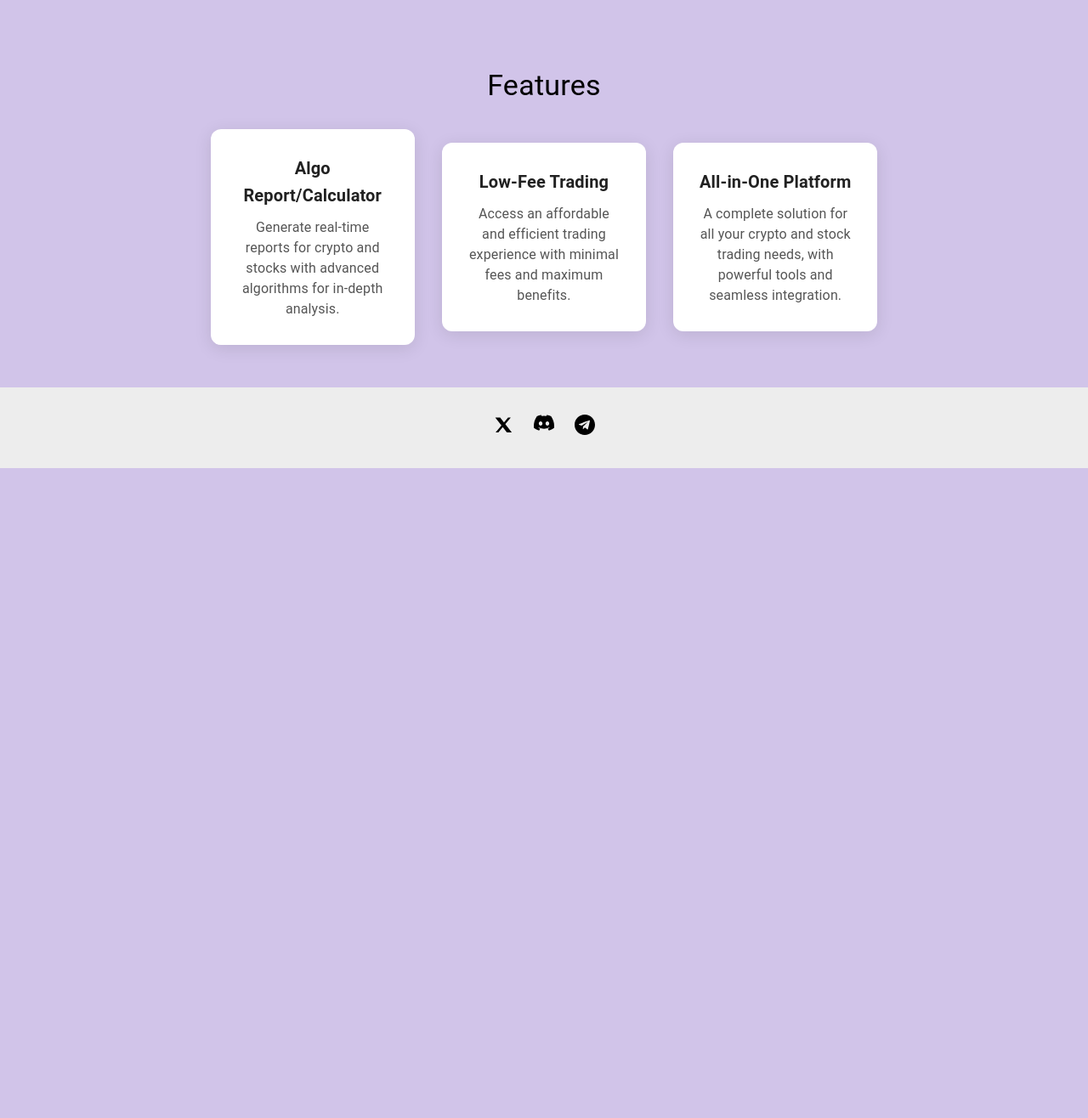
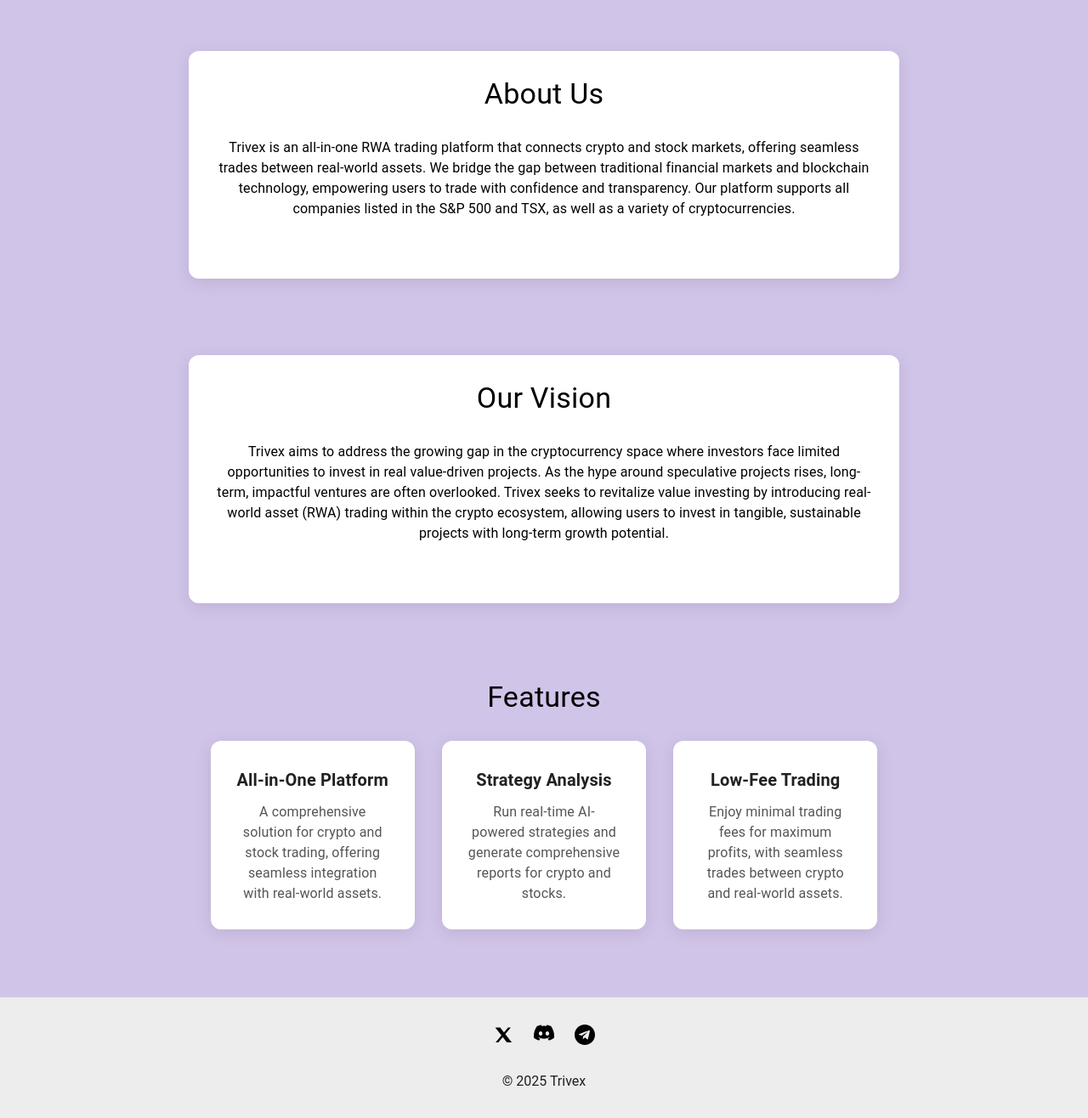
Before and after one commit to JY20/trivex_landing, a React (Create React App) app: page / in a window 1280 px wide. Shown: the part 734-2050 px from the top of the page at 85% size. Before the commit the page ends 1285 px from the top, so only its background shows below. Built offline with nearby package versions, Linux system fonts and the light colour scheme.

Commit message:
updating the content

```diff
--- a/src/components/Footer.jsx
+++ b/src/components/Footer.jsx
@@ -61,6 +61,7 @@ const Footer = () => {
           </div>
 
         </Stack>
+        &copy; 2025 Trivex
       </StackColumn>
     </BoxRow>
   );
--- a/src/components/Header.jsx
+++ b/src/components/Header.jsx
@@ -33,7 +33,8 @@ const Header = () => {
                     Welcome to Trivex
                 </Typography>
                 <Typography variant="h6" sx={{ color: 'black' }}>
-                    Your go-to platform for real world assets trading and analysis, plus low-fee trading.
+                    The one-stop platform for seamless
+                    trading of crypto and real world assets with real-time insights
                 </Typography>
             </ContentBox>
 
--- a/src/pages/MainPage.js
+++ b/src/pages/MainPage.js
@@ -1,56 +1,105 @@
 import React, { useState } from 'react';
-import { Grid, Box, Typography, Button, TextField, Paper } from '@mui/material';
+import { Grid, Box, Typography, Paper } from '@mui/material';
 import Header from '../components/Header';
-// import axios from 'axios';
 
 const MainPage = () => {
-    const [formData, setFormData] = useState({
-        email: '',
-        wallet: '',
-        message: '',
-    });
-    const host = "localhost:8080";
-
-    const handleInputChange = (e) => {
-        const { name, value } = e.target;
-        setFormData((prevData) => ({
-            ...prevData,
-            [name]: value
-        }));
-    };
-
-    // const handleSubmit = async (e) => {
-    //     e.preventDefault();
-    //     try {
-    //         const response = await axios.post(`http://${host}/add_request`, formData);
-
-    //         const result = response.data.status;
-
-    //         if (result === "Success") {
-    //             alert("Whitelist request has been submitted successfully");
-    //         }
-    //     } catch (error) {
-    //         console.error(error);
-    //         alert(`Error had occurred in submitting whitelist request: ${error}`);
-    //     }
-    // };
 
     return (
-        <Box sx={{ fontFamily: 'Arial, sans-serif', backgroundColor: '#D1C4E9', minHeight: '100vh', width: '100%'}}>
+        <Box sx={{ fontFamily: 'Arial, sans-serif', backgroundColor: '#D1C4E9', minHeight: '100vh', width: '100%' }}>
             <Header />
+
+            {/* About Us Section */}
             <section style={{
-                padding: '50px 30px',
+                padding: '30px 30px',
+                display: 'flex',
+                justifyContent: 'center',
+                alignItems: 'center',
+                flexDirection: 'column',
+                marginBottom: '30px',
+                width: '70%', // Adjusted width to 70%
+                marginLeft: 'auto', // To center it horizontally
+                marginRight: 'auto' // To center it horizontally
+            }}>
+                <Paper sx={{
+                    padding: '30px',
+                    textAlign: 'center',
+                    backgroundColor: '#fff',
+                    borderRadius: '12px',
+                    boxShadow: '0 4px 20px rgba(0, 0, 0, 0.1)',
+                    transition: 'transform 0.3s',
+                    '&:hover': { transform: 'translateY(-10px)' }
+                }}>
+                    <Typography variant="h4" sx={{ textAlign: 'center', marginBottom: '30px', color: '#000' }}>
+                        About Us
+                    </Typography>
+                    <Typography sx={{ color: '#000', textAlign: 'center', marginBottom: '40px' }}>
+                        Trivex is an all-in-one RWA trading platform that connects crypto and stock markets, offering seamless trades between real-world assets. We bridge the gap between traditional financial markets and blockchain technology, empowering users to trade with confidence and transparency. Our platform supports all companies listed in the S&P 500 and TSX, as well as a variety of cryptocurrencies.
+                    </Typography>
+                </Paper>
+            </section>
+
+            {/* Vision Section */}
+            <section style={{
+                padding: '30px 30px',
+                display: 'flex',
+                justifyContent: 'center',
+                alignItems: 'center',
+                flexDirection: 'column',
+                marginBottom: '30px',
+                width: '70%', // Adjusted width to 70%
+                marginLeft: 'auto', // To center it horizontally
+                marginRight: 'auto' // To center it horizontally
+            }}>
+                <Paper sx={{
+                    padding: '30px',
+                    textAlign: 'center',
+                    backgroundColor: '#fff',
+                    borderRadius: '12px',
+                    boxShadow: '0 4px 20px rgba(0, 0, 0, 0.1)',
+                    transition: 'transform 0.3s',
+                    '&:hover': { transform: 'translateY(-10px)' }
+                }}>
+                    <Typography variant="h4" sx={{ textAlign: 'center', marginBottom: '30px', color: '#000' }}>
+                        Our Vision
+                    </Typography>
+                    <Typography sx={{ color: '#000', textAlign: 'center', marginBottom: '40px' }}>
+                        Trivex aims to address the growing gap in the cryptocurrency space where investors face limited opportunities to invest in real value-driven projects. As the hype around speculative projects rises, long-term, impactful ventures are often overlooked. Trivex seeks to revitalize value investing by introducing real-world asset (RWA) trading within the crypto ecosystem, allowing users to invest in tangible, sustainable projects with long-term growth potential.
+                    </Typography>
+                </Paper>
+            </section>
+
+            {/* Features Section */}
+            <section style={{
+                padding: '30px 30px',
                 width: '66%',
-                display: 'flex',            // Flexbox to center content
-                justifyContent: 'center',  // Center horizontally
-                alignItems: 'center',      // Center vertically
-                flexDirection: 'column',   // Align content vertically (if needed)
-                margin: '0 auto',          // Center the section itself
+                display: 'flex',
+                justifyContent: 'center',
+                alignItems: 'center',
+                flexDirection: 'column',
+                margin: '0 auto',
+                paddingBottom: '50px'
             }}>
                 <Typography variant="h4" sx={{ textAlign: 'center', marginBottom: '30px', color: 'black' }}>
                     Features
                 </Typography>
-                <Grid container spacing={4} justifyContent="center" alignItems="center">
+                <Grid container spacing={4} justifyContent="center" alignItems="center" sx={{ paddingBottom: '30px' }}>
+                    <Grid item xs={12} sm={6} md={4}>
+                        <Paper sx={{
+                            padding: '30px',
+                            textAlign: 'center',
+                            backgroundColor: '#fff',
+                            borderRadius: '12px',
+                            boxShadow: '0 4px 20px rgba(0, 0, 0, 0.1)',
+                            transition: 'transform 0.3s',
+                            '&:hover': { transform: 'translateY(-10px)' }
+                        }}>
+                            <i className="fas fa-cogs" style={{ fontSize: '3em', color: '#F39C12', marginBottom: '20px' }}></i>
+                            <Typography variant="h6" sx={{ fontWeight: 'bold', marginBottom: '10px' }}>All-in-One Platform</Typography>
+                            <Typography sx={{ color: '#555' }}>
+                                A comprehensive solution for crypto and stock trading, offering seamless integration with real-world assets.
+                            </Typography>
+                        </Paper>
+                    </Grid>
                     <Grid item xs={12} sm={6} md={4}>
                         <Paper sx={{
                             padding: '30px',
@@ -62,9 +111,9 @@ const MainPage = () => {
                             '&:hover': { transform: 'translateY(-10px)' }
                         }}>
                             <i className="fas fa-chart-line" style={{ fontSize: '3em', color: '#2980B9', marginBottom: '20px' }}></i>
-                            <Typography variant="h6" sx={{ fontWeight: 'bold', marginBottom: '10px' }}>Algo Report/Calculator</Typography>
+                            <Typography variant="h6" sx={{ fontWeight: 'bold', marginBottom: '10px' }}>Strategy Analysis</Typography>
                             <Typography sx={{ color: '#555' }}>
-                                Generate real-time reports for crypto and stocks with advanced algorithms for in-depth analysis.
+                                Run real-time AI-powered strategies and generate comprehensive reports for crypto and stocks.
                             </Typography>
                         </Paper>
                     </Grid>
@@ -80,75 +129,15 @@ const MainPage = () => {
                         }}>
                             <i className="fas fa-exchange-alt" style={{ fontSize: '3em', color: '#27AE60', marginBottom: '20px' }}></i>
                             <Typography variant="h6" sx={{ fontWeight: 'bold', marginBottom: '10px' }}>
-                                Low-Fee Trading</Typography>
+                                Low-Fee Trading
+                            </Typography>
                             <Typography sx={{ color: '#555' }}>
-                                Access an affordable and efficient trading experience with minimal fees and maximum benefits.
-                            </Typography>
-                        </Paper>
-                    </Grid>
-                    <Grid item xs={12} sm={6} md={4}>
-                        <Paper sx={{
-                            padding: '30px',
-                            textAlign: 'center',
-                            backgroundColor: '#fff',
-                            borderRadius: '12px',
-                            boxShadow: '0 4px 20px rgba(0, 0, 0, 0.1)',
-                            transition: 'transform 0.3s',
-                            '&:hover': { transform: 'translateY(-10px)' }
-                        }}>
-                            <i className="fas fa-cogs" style={{ fontSize: '3em', color: '#F39C12', marginBottom: '20px' }}></i>
-                            <Typography variant="h6" sx={{ fontWeight: 'bold', marginBottom: '10px' }}>All-in-One Platform</Typography>
-                            <Typography sx={{ color: '#555' }}>
-                                A complete solution for all your crypto and stock trading needs, with powerful tools and seamless integration.
+                                Enjoy minimal trading fees for maximum profits, with seamless trades between crypto and real-world assets.
                             </Typography>
                         </Paper>
                     </Grid>
                 </Grid>
             </section>
-
-            {/* <section style={{ padding: '50px 30px' }}>
-                <Typography variant="h4" sx={{ color: 'black', textAlign: 'center', marginBottom: '30px' }}>
-                    Request Access
-                </Typography>
-                <form onSubmit={handleSubmit}>
-                    <Box sx={{
-                        maxWidth: '600px', margin: '0 auto', background: '#fff', padding: '30px', borderRadius: '8px', boxShadow: '0 4px 8px rgba(0, 0, 0, 0.1)'
-                    }}>
-                        <TextField
-                            label="Email"
-                            name="email"
-                            value={formData.email}
-                            onChange={handleInputChange}
-                            fullWidth
-                            required
-                            sx={{ marginBottom: '20px' }}
-                        />
-                        <TextField
-                            label="Wallet"
-                            name="wallet"
-                            value={formData.wallet}
-                            onChange={handleInputChange}
-                            fullWidth
-                            required
-                            sx={{ marginBottom: '20px' }}
-                        />
-                        <TextField
-                            label="Message"
-                            name="message"
-                            value={formData.message}
-                            onChange={handleInputChange}
-                            fullWidth
-                            required
-                            multiline
-                            rows={4}
-                            sx={{ marginBottom: '20px' }}
-                        />
-                        <Button type="submit" fullWidth variant="contained" sx={{ backgroundColor: '#7E57C2' }}>
-                            Submit
-                        </Button>
-                    </Box>
-                </form>
-            </section> */}
         </Box>
     );
 };
```
Also changed, not shown: public/robots.txt, 1 other file (tests, documents, lock files or other folders).
